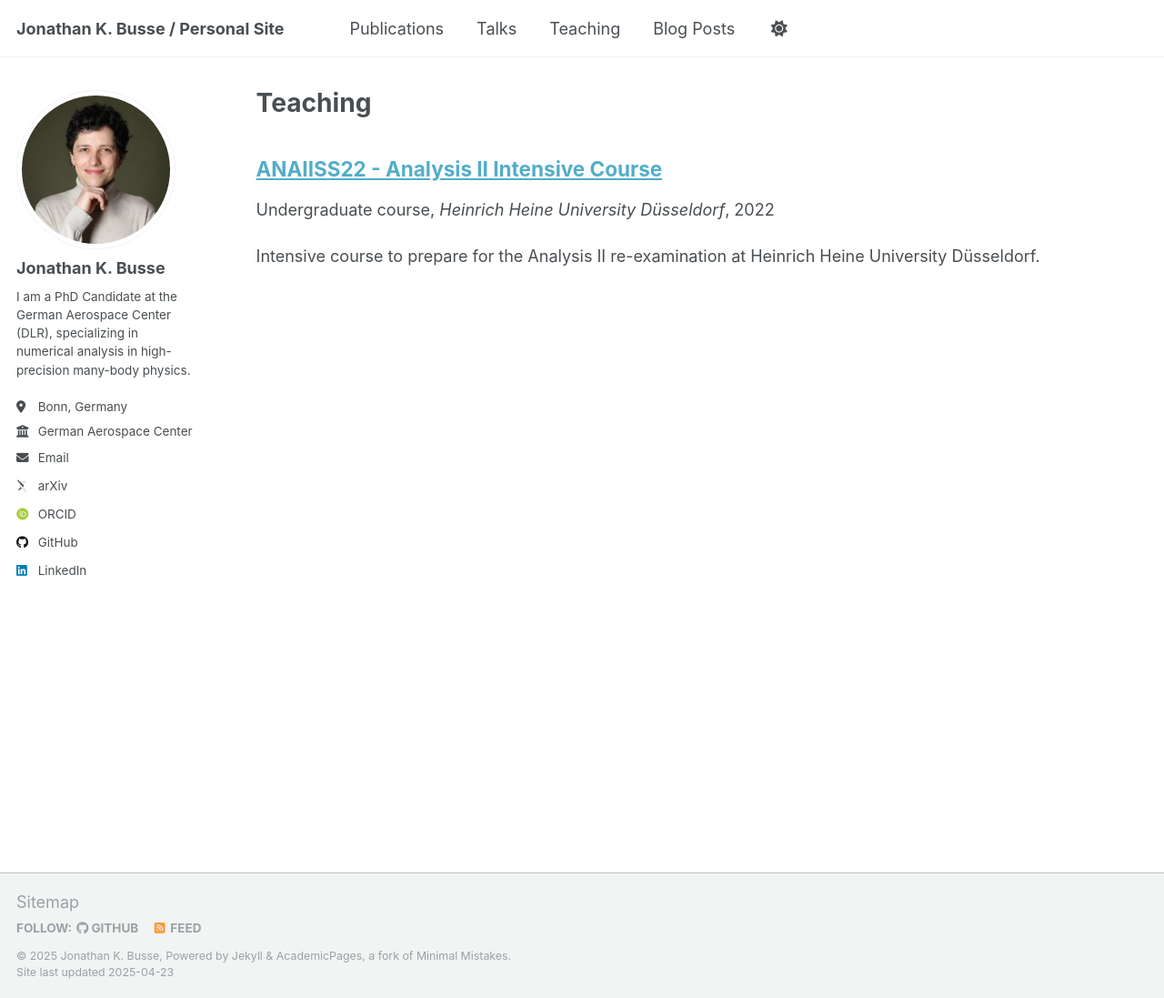
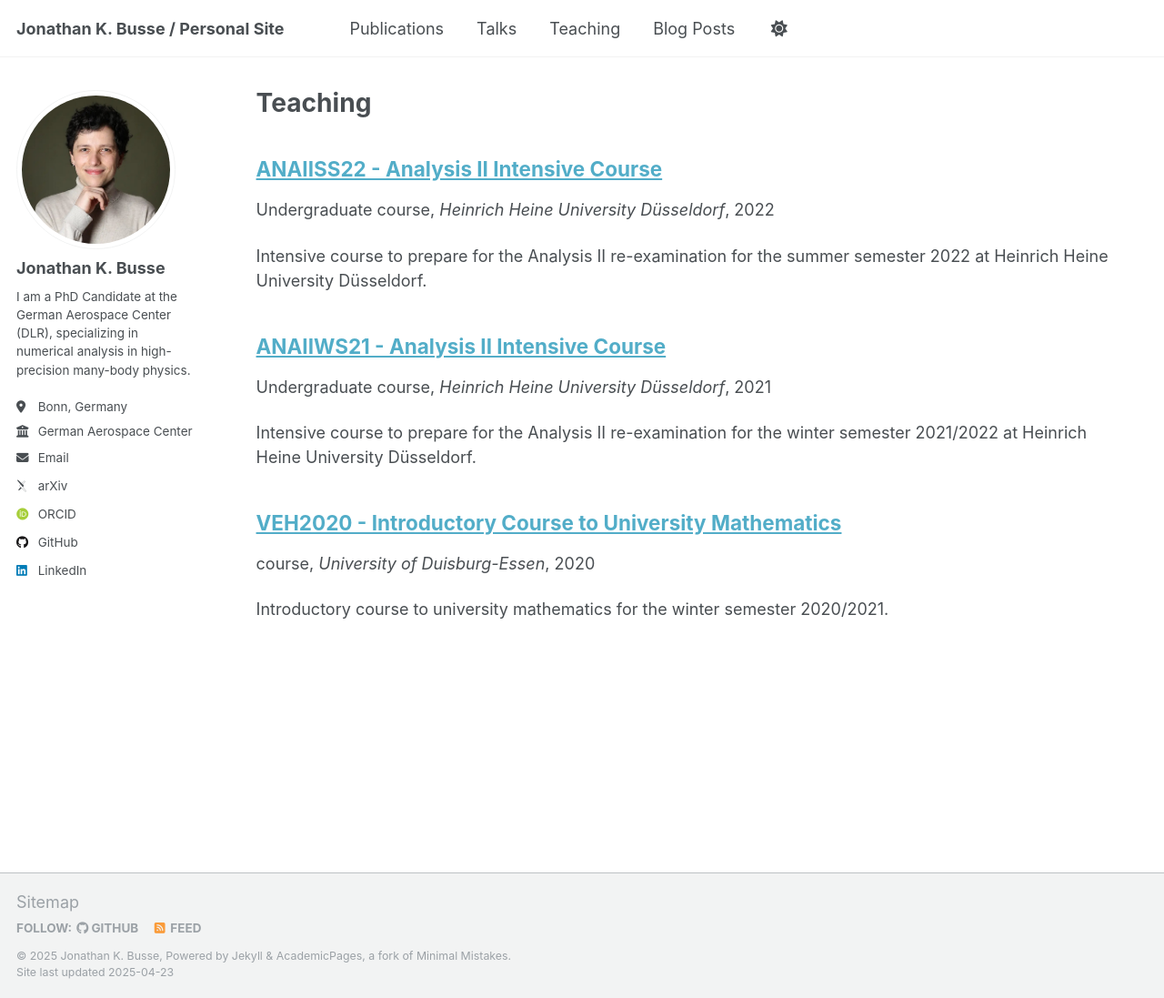
Before and after one commit to JoKaBus/jonathankbusse, a Jekyll site: the page built from _pages/teaching.html, in a window 1280 px wide and 1097 px high. Shown: the whole window at 91% size. Built offline with Jekyll 4.4.1, drawn with Linux system fonts in a browser that asks for light colours; some web fonts are replaced; a file with an impossible date is left out.

Commit message:
Content: All github courses

```diff
--- /dev/null
+++ b/_teaching/2020-09-VEH2020.md
@@ -0,0 +1,14 @@
+---
+title: "VEH2020 - Introductory Course to University Mathematics"
+collection: teaching
+type: course
+permalink: /teaching/2020-09-VEH2020
+venue: "University of Duisburg-Essen"
+date: 2020-09-29
+end_date: 2020-10-02
+location: "Duisburg-Essen, Germany"
+---
+
+Introductory course to university mathematics for the winter semester 2020/2021.
+
+For more details and updates, please visit the [course GitHub repository](https://github.com/JoKaBus/VEH2020) (in german).
--- /dev/null
+++ b/_teaching/2021-03-ANAIIWS2021.md
@@ -0,0 +1,14 @@
+---
+title: "ANAIIWS21 - Analysis II Intensive Course"
+collection: teaching
+type: "Undergraduate course"
+permalink: /teaching/2021-03-ANAIIWS21
+venue: "Heinrich Heine University Düsseldorf"
+date: 2021-03-22
+end_date: 2021-03-26
+location: "Düsseldorf, Germany"
+---
+
+Intensive course to prepare for the Analysis II re-examination for the winter semester 2021/2022 at Heinrich Heine University Düsseldorf.
+
+For more details and updates, please visit the [course GitHub repository](https://github.com/JoKaBus/ANAIIWS21) (in german).
--- a/_teaching/2022-09-ANAIISS22.md
+++ b/_teaching/2022-09-ANAIISS22.md
@@ -9,6 +9,6 @@ end_date: 2022-09-16
 location: "Düsseldorf, Germany"
 ---
 
-Intensive course to prepare for the Analysis II re-examination at Heinrich Heine University Düsseldorf.
+Intensive course to prepare for the Analysis II re-examination for the summer semester 2022 at Heinrich Heine University Düsseldorf.
 
 For more details and updates, please visit the [course GitHub repository](https://github.com/JoKaBus/ANAIISS22) (in german).
```
Also changed, not shown: _teaching/2029-09-Merkblatt.md (added, +11 -0 lines).
